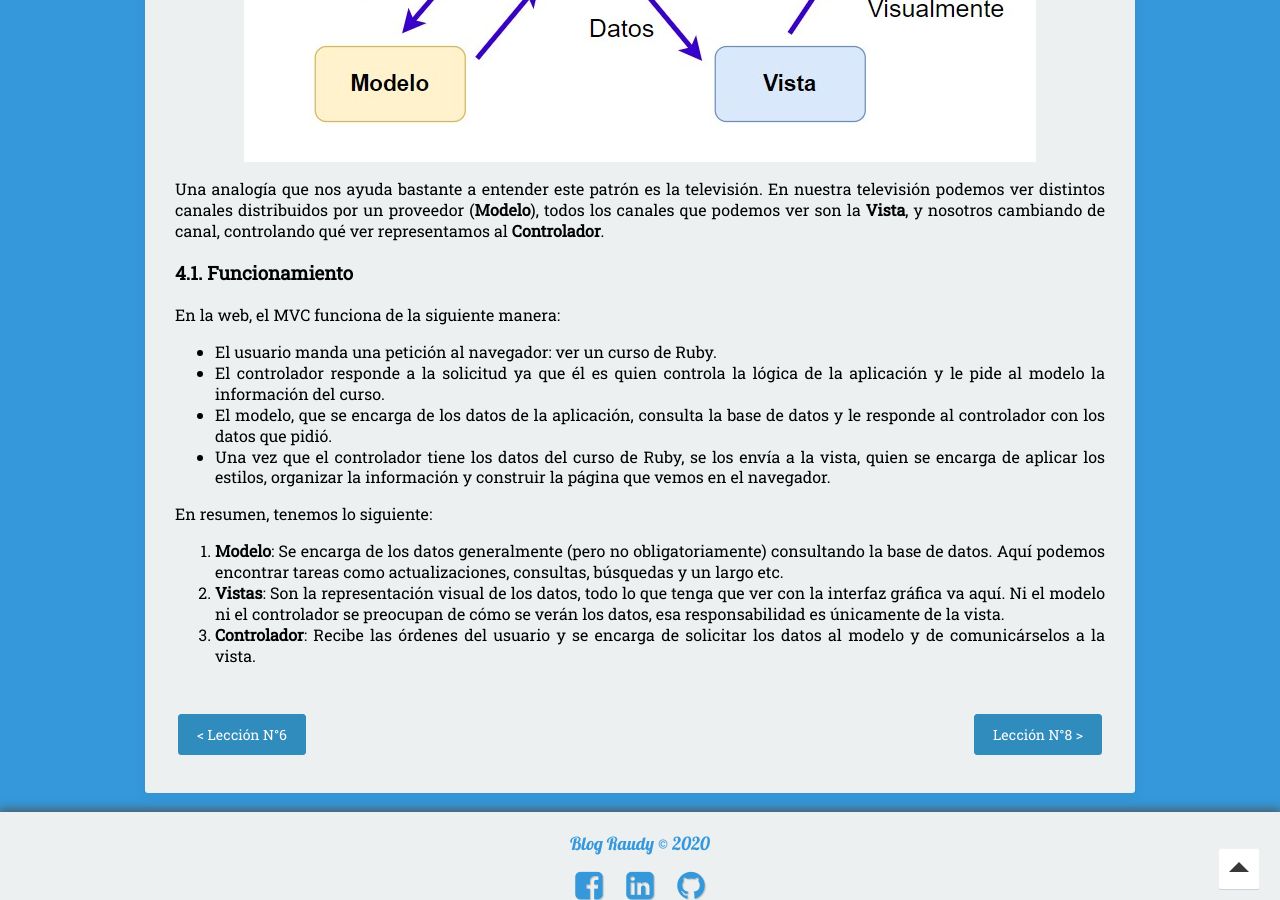
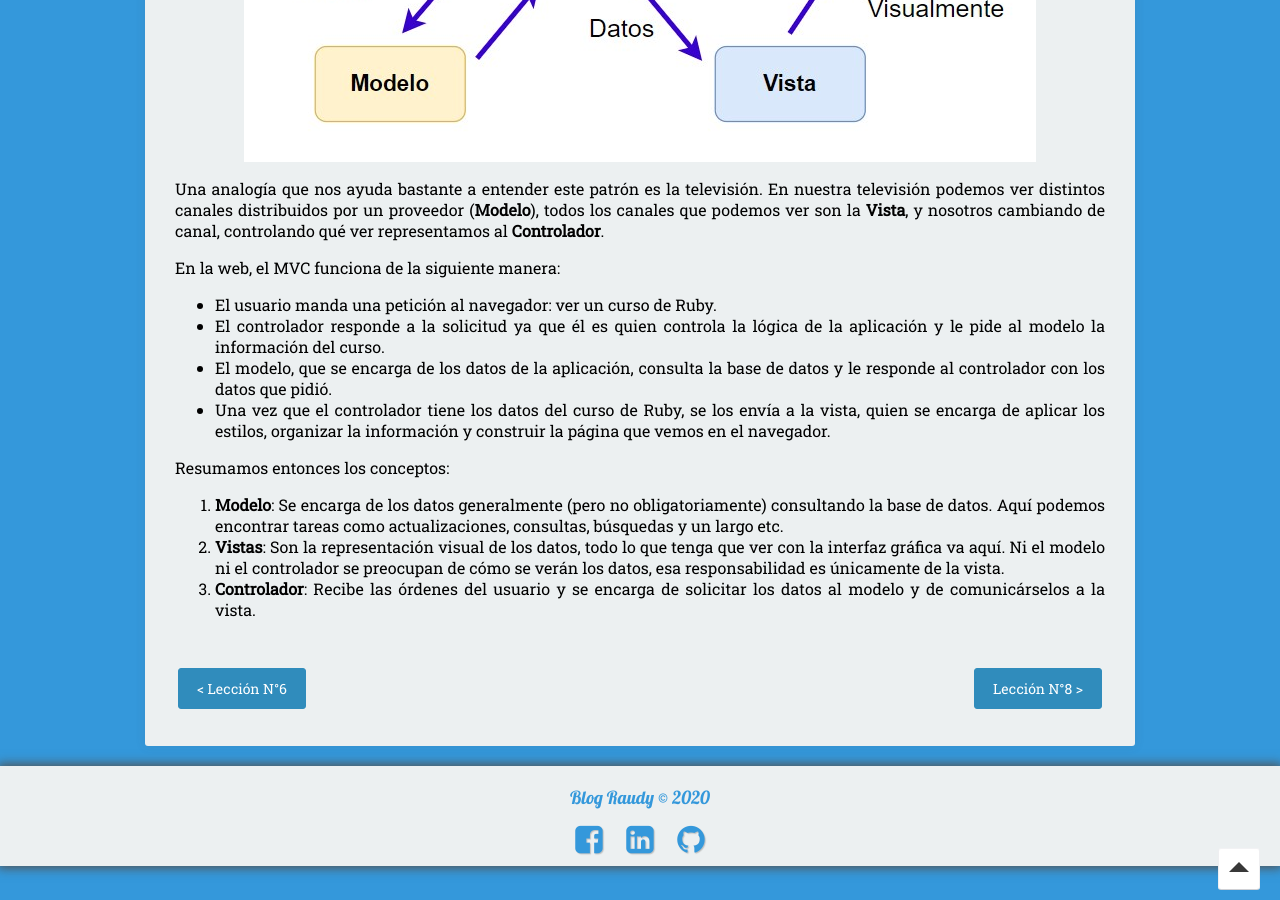
Before and after one commit to nisoto/Blog-anterior-2.0, a Jekyll site: the page built from _posts/2020-04-25-rails-vii-desarrollo-web.md, in a window 1280 px wide and 900 px high, scrolled down 4283 px. Built offline with Jekyll 4.4.1, drawn with Linux system fonts in a browser that asks for light colours; nearby versions of some CDN libraries.

Commit message:
Update 2020-04-25-rails-vii-desarrollo-web.md

```diff
--- a/_posts/2020-04-25-rails-vii-desarrollo-web.md
+++ b/_posts/2020-04-25-rails-vii-desarrollo-web.md
@@ -109,8 +109,6 @@ Es una arquitectura muy importante ya que se utiliza tanto en componentes gráfi
 
 Una analogía que nos ayuda bastante a entender este patrón es la televisión. En nuestra televisión podemos ver distintos canales distribuidos por un proveedor (**Modelo**), todos los canales que podemos ver son la **Vista**, y nosotros cambiando de canal, controlando qué ver representamos al **Controlador**.
 
-### 4.1. Funcionamiento
-
 En la web, el MVC funciona de la siguiente manera:
 
 * El usuario manda una petición al navegador: ver un curso de Ruby.
@@ -118,7 +116,7 @@ En la web, el MVC funciona de la siguiente manera:
 * El modelo, que se encarga de los datos de la aplicación, consulta la base de datos y le responde al controlador con los datos que pidió.
 * Una vez que el controlador tiene los datos del curso de Ruby, se los envía a la vista, quien se encarga de aplicar los estilos, organizar la información y construir la página que vemos en el navegador.
 
-En resumen, tenemos lo siguiente:
+Resumamos entonces los conceptos:
 
 1. **Modelo**: Se encarga de los datos generalmente (pero no obligatoriamente) consultando la base de datos. Aquí podemos encontrar tareas como actualizaciones, consultas, búsquedas y un largo etc.
 2. **Vistas**: Son la representación visual de los datos, todo lo que tenga que ver con la interfaz gráfica va aquí. Ni el modelo ni el controlador se preocupan de cómo se verán los datos, esa responsabilidad es únicamente de la vista.
```
